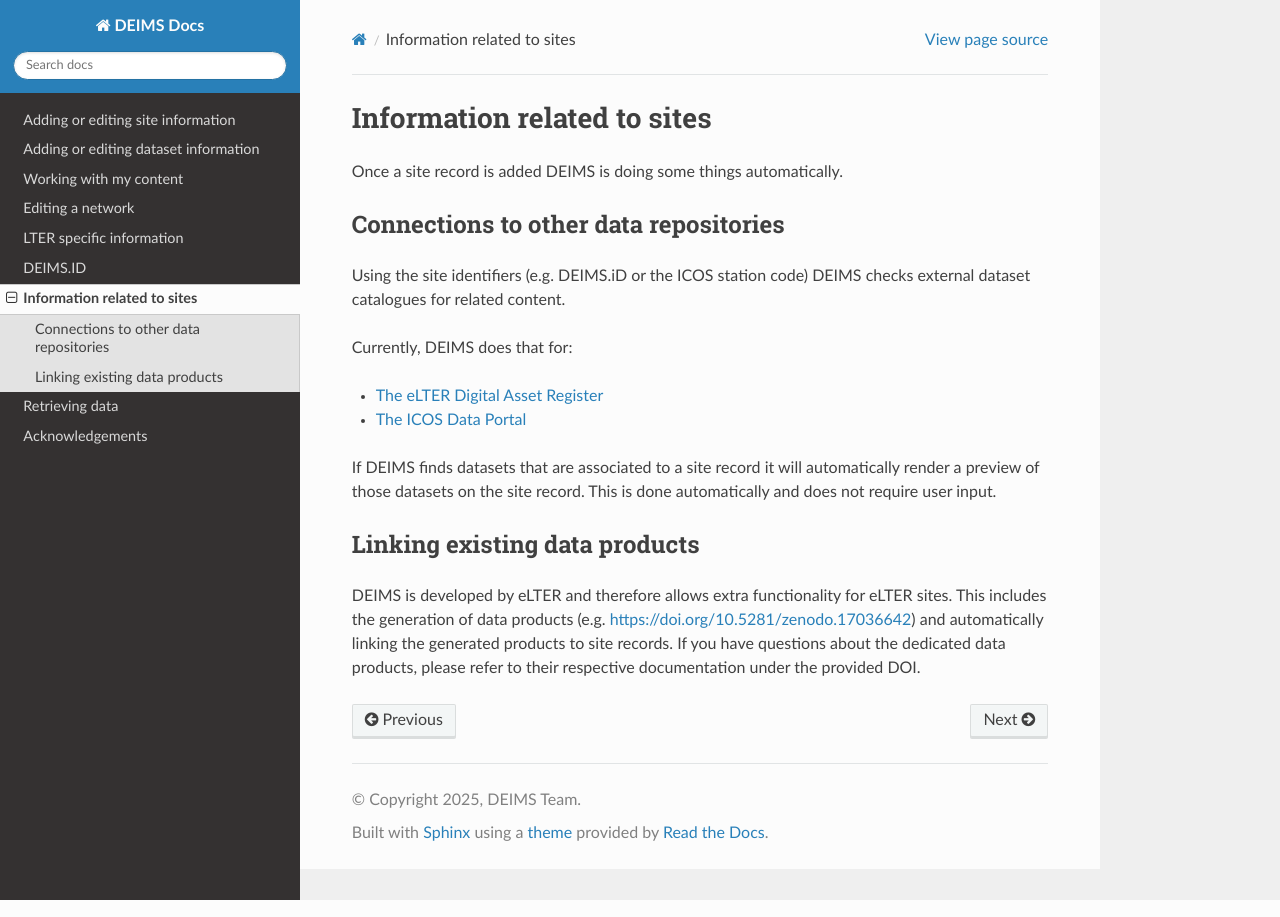
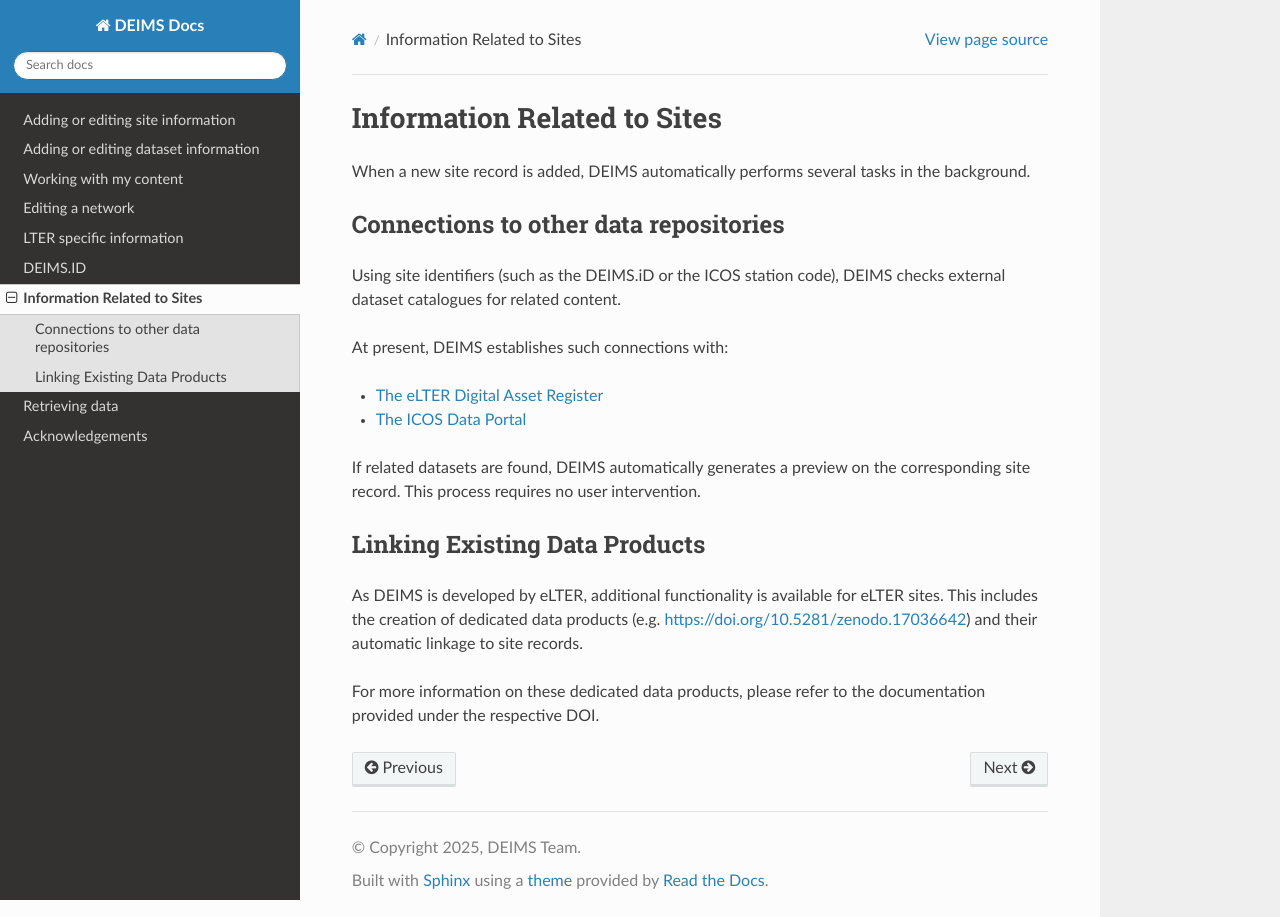
Before and after one commit to stopopol/deims_documentation, a Sphinx documentation site: the page built from source/related_information.rst, in a window 1280 px wide. Built offline with Sphinx 7.4.7 and the Read the Docs theme 3.1.0, drawn with Linux system fonts in a browser that asks for light colours.

Commit message:
Update related_information.rst

```diff
--- a/source/related_information.rst
+++ b/source/related_information.rst
@@ -1,20 +1,22 @@
 ==============================================
-Information related to sites
+Information Related to Sites
 ==============================================
 
-Once a site record is added DEIMS is doing some things automatically.
+When a new site record is added, DEIMS automatically performs several tasks in the background.
 
 Connections to other data repositories
 ============================================================
-Using the site identifiers (e.g. DEIMS.iD or the ICOS station code) DEIMS checks external dataset catalogues for related content.
+Using site identifiers (such as the DEIMS.iD or the ICOS station code), DEIMS checks external dataset catalogues for related content.
 
-Currently, DEIMS does that for:
+At present, DEIMS establishes such connections with:
 
 - `The eLTER Digital Asset Register <https://dar.elter-ri.eu/>`_
 - `The ICOS Data Portal <https://data.icos-cp.eu/portal/>`_
 
-If DEIMS finds datasets that are associated to a site record it will automatically render a preview of those datasets on the site record. This is done automatically and does not require user input.
+If related datasets are found, DEIMS automatically generates a preview on the corresponding site record. This process requires no user intervention.
 
-Linking existing data products
+Linking Existing Data Products
 ============================================================
-DEIMS is developed by eLTER and therefore allows extra functionality for eLTER sites. This includes the generation of data products (e.g. https://doi.org/10.5281/zenodo.17036642) and automatically linking the generated products to site records. If you have questions about the dedicated data products, please refer to their respective documentation under the provided DOI.
+As DEIMS is developed by eLTER, additional functionality is available for eLTER sites. This includes the creation of dedicated data products (e.g. https://doi.org/10.5281/zenodo.17036642) and their automatic linkage to site records.
+
+For more information on these dedicated data products, please refer to the documentation provided under the respective DOI.
```
